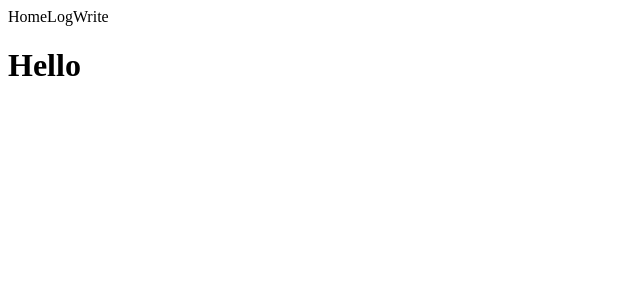
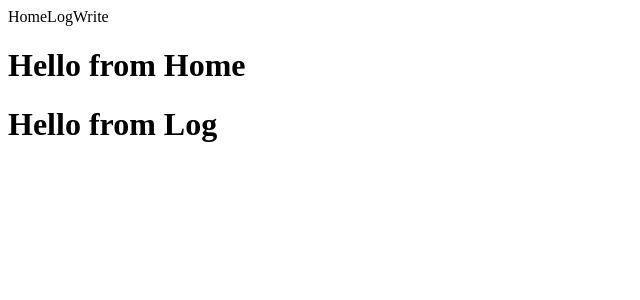
Before and after one commit to andrewjpwalters/react-final-project, a React (Create React App) app: page / in a window 1280 px wide. Shown: the top 300 px of the page, without its empty margins (0-640 px from the left). Built offline with nearby package versions, Linux system fonts and the light colour scheme.

Commit message:
add Home component, import to App,js and update Log content

```diff
--- a/src/App.js
+++ b/src/App.js
@@ -1,10 +1,12 @@
 import NavBar from './NavBar.js'
+import Home from './Home'
 import Log from './Log'
 
 function App() {
   return (
     <div>
       <NavBar />
+      <Home />
       <Log />
     </div>
   );
--- /dev/null
+++ b/src/Home.js
@@ -0,0 +1,9 @@
+import React from "react";
+
+function Home() {
+    return (
+        <h1>Hello from Home</h1>
+    )
+}
+
+export default Home
--- a/src/Log.js
+++ b/src/Log.js
@@ -2,7 +2,7 @@ import React from "react";
 
 function Log() {
     return (
-        <h1>Hello</h1>
+        <h1>Hello from Log</h1>
     )
 }
 
```
